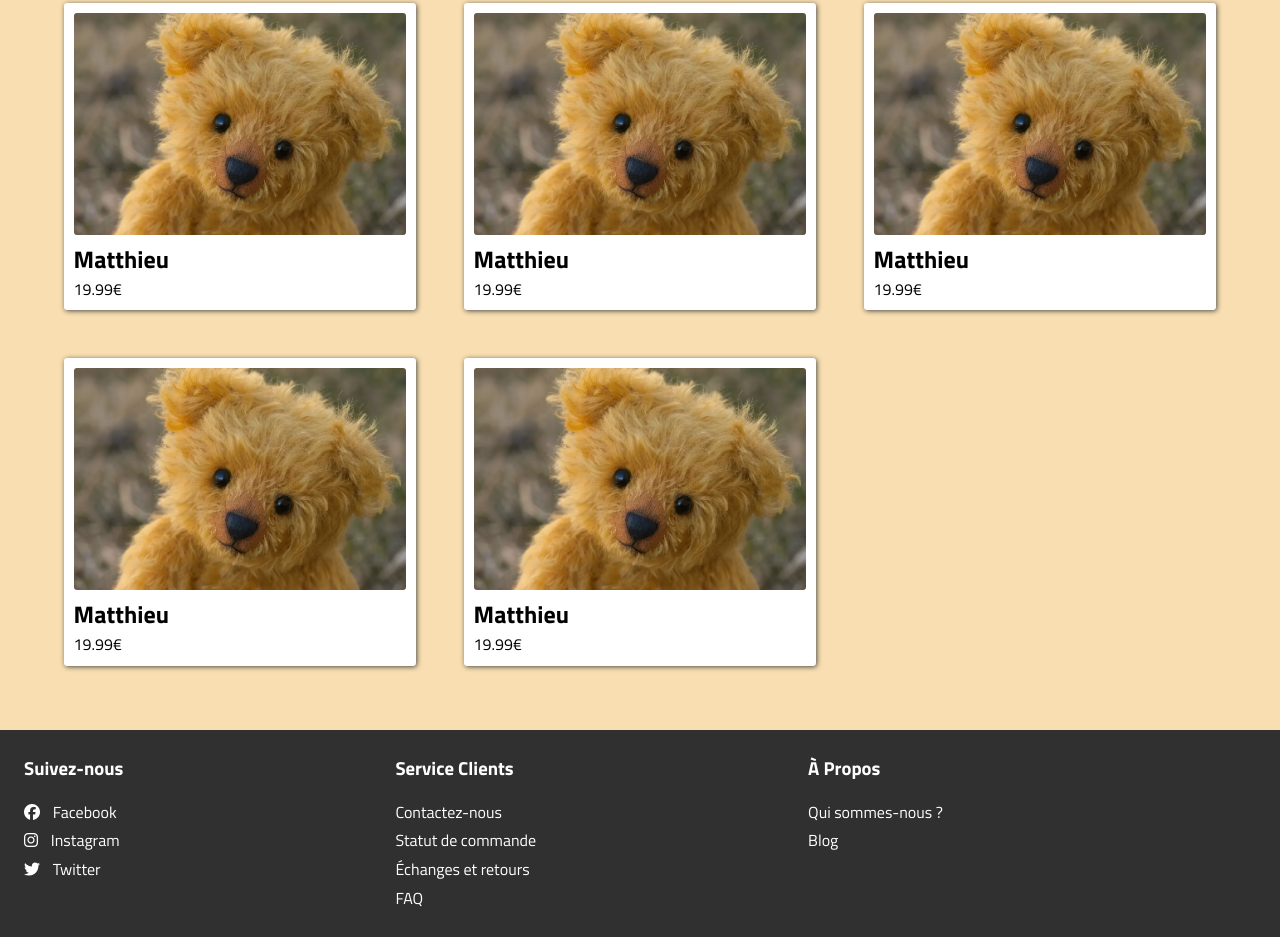
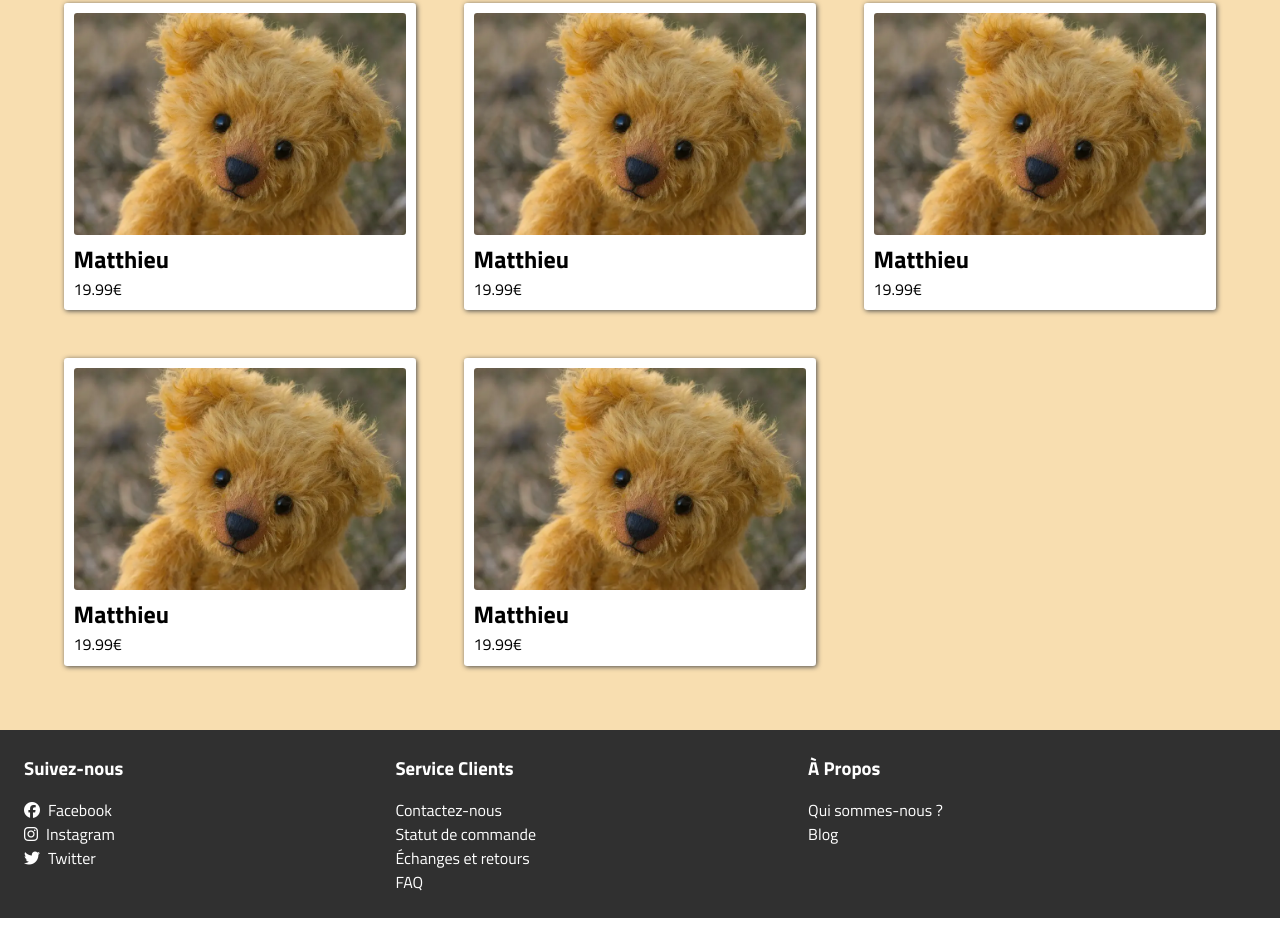
Before and after one commit to mattzcc/MatthieuLemesle_5_09082021, a website: page index.html in a window 1280 px wide. Shown: the part 227-1164 px from the top of the page. Drawn offline with Linux system fonts and the light colour scheme; a web font is replaced by a local one.

Commit message:
refacto html et css footer

```diff
--- a/index.html
+++ b/index.html
@@ -77,47 +77,44 @@
     <!-- Footer -->
     <footer class="footer">
         <div class="footer__block">
-            <h3 class="footer__block-title">Suivez-nous</h3>
-            <a href="#" class="footer__block-links">
-                <div class="footer__block-social"><i class="fab fa-facebook footer__block-social__icon"></i></i>
-                    <div class="footer__block-txt">Facebook</div>
-                </div>
+            <h3 class="footer__title">Suivez-nous</h3>
+            <a href="#" class="footer__link footer__link--color">
+                <i class="fab fa-facebook footer__socialIcon"></i>
+                    <div class="footer__linkName">Facebook</div>
             </a>
-            <a href="#" class="footer__block-links">
-                <div class="footer__block-social"><i class="fab fa-instagram footer__block-social__icon"></i></i>
-                    <div class="footer__block-txt">Instagram</div>
-                </div>
+            <a href="#" class="footer__link footer__link--color">
+                <i class="fab fa-instagram footer__socialIcon"></i>
+                    <div class="footer__linkName">Instagram</div>
             </a>
-            <a href="#" class="footer__block-links">
-                <div class="footer__block-social"><i class="fab fa-twitter footer__block-social__icon"></i>
-                    <div class="footer__block-txt">Twitter</div>
-                </div>
+            <a href="#" class="footer__link footer__link--color">
+                <i class="fab fa-twitter footer__socialIcon"></i>
+                    <div class="footer__linkName">Twitter</div>
             </a>
         </div>
         <hr class="separation-line">
         <div class="footer__block">
-            <h3 class="footer__block-title">Service Clients</h3>
-            <a href="mailto:contact@oriteddy.com" class="footer__block-links">
-                <div class="footer__block-txt">Contactez-nous</div>
+            <h3 class="footer__title">Service Clients</h3>
+            <a href="mailto:contact@oriteddy.com" class="footer__link footer__link--color">
+                <div class="footer__linkName">Contactez-nous</div>
             </a>
-            <a href="" class="footer__block-links">
-                <div class="footer__block-txt">Statut de commande</div>
+            <a href="" class="footer__link footer__link--color">
+                <div class="footer__linkName">Statut de commande</div>
             </a>
-            <a href="" class="footer__block-links">
-                <div class="footer__block-txt">Échanges et retours</div>
+            <a href="" class="footer__link footer__link--color">
+                <div class="footer__linkName">Échanges et retours</div>
             </a>
-            <a href="" class="footer__block-links">
-                <div class="footer__block-txt">FAQ</div>
+            <a href="" class="footer__link footer__link--color">
+                <div class="footer__linkName">FAQ</div>
             </a>
         </div>
         <hr class="separation-line">
         <div class="footer__block">
-            <h3 class="footer__block-title">À Propos</h3>
-            <a href="" class="footer__block-links">
-                <div class="footer__block-txt">Qui sommes-nous ?</div>
+            <h3 class="footer__title">À Propos</h3>
+            <a href="" class="footer__link footer__link--color">
+                <div class="footer__linkName">Qui sommes-nous ?</div>
             </a>
-            <a href="" class="footer__block-links">
-                <div class="footer__block-txt">Blog</div>
+            <a href="" class="footer__link footer__link--color">
+                <div class="footer__linkName">Blog</div>
             </a>
         </div>
     </footer>
--- a/sass/layout/_footer.scss
+++ b/sass/layout/_footer.scss
@@ -8,37 +8,36 @@
       display: flex;
    }
 
-   .separation-line{
-      @include screen-desktop{
+   .separation-line {
+      @include screen-desktop {
          display: none;
       }
    }
 
    &__block {
       width: fit-content;
+
       @include screen-desktop {
          display: flex;
          flex-direction: column;
          padding-right: 17rem;
       }
+   }
 
-      &-title {
-         margin-bottom: 1rem;
-      }
+   &__title {
+      margin-bottom: 1rem;
+   }
 
-      &-links {
-         color: #FFF;
-         line-height: 1.8em;
-         width: fit-content;
-      }
+   &__link{
+      display: flex;
+      align-items: baseline;
 
-      &-social {
-         display: flex;
-         align-items: baseline;
-
-         &__icon {
-            padding-right: 0.8rem;
-         }
+      &--color{
+         color: #fff;
       }
    }
+
+   &__socialIcon{
+      padding-right: 0.5rem;
+   }
 }
```
Also changed, not shown: sass/layout/_items-list.scss (+0 -38 lines), css/style.css, 1 other file.
